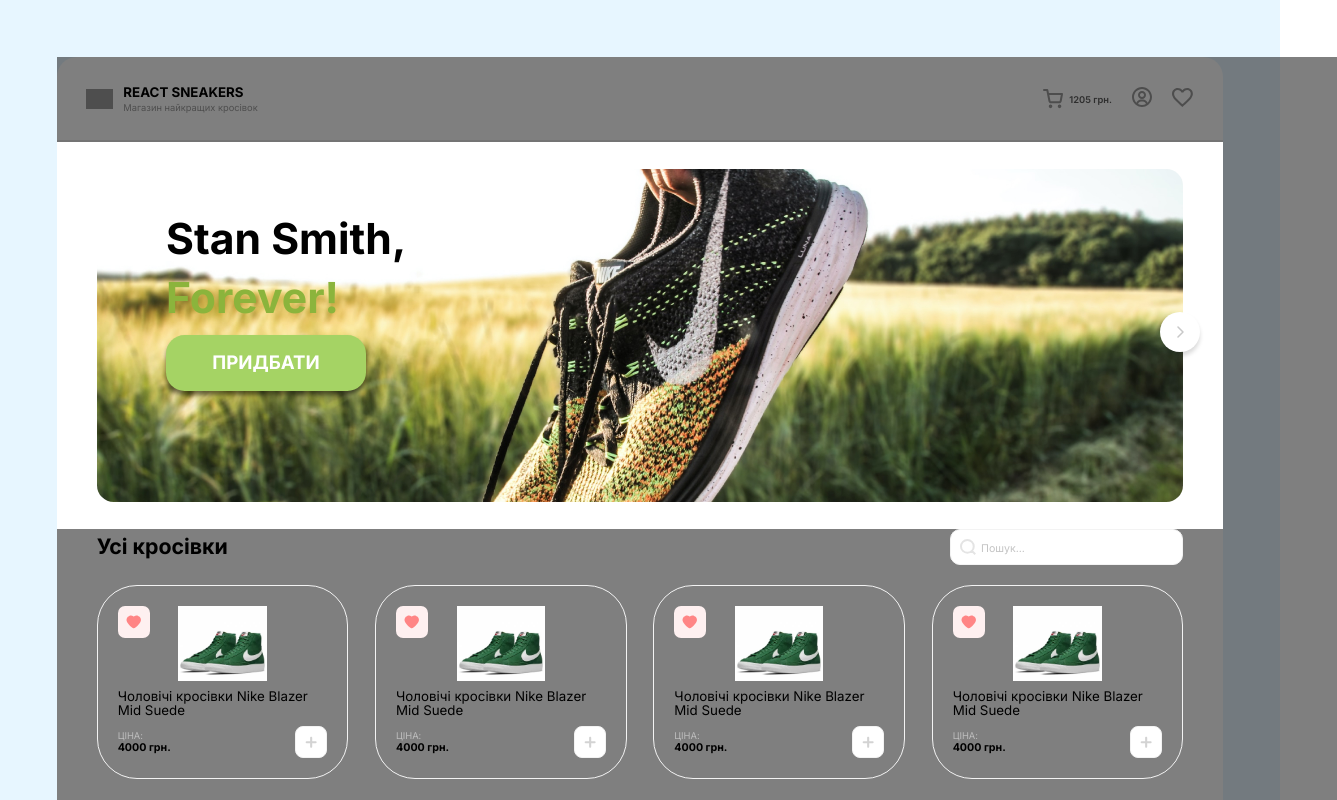
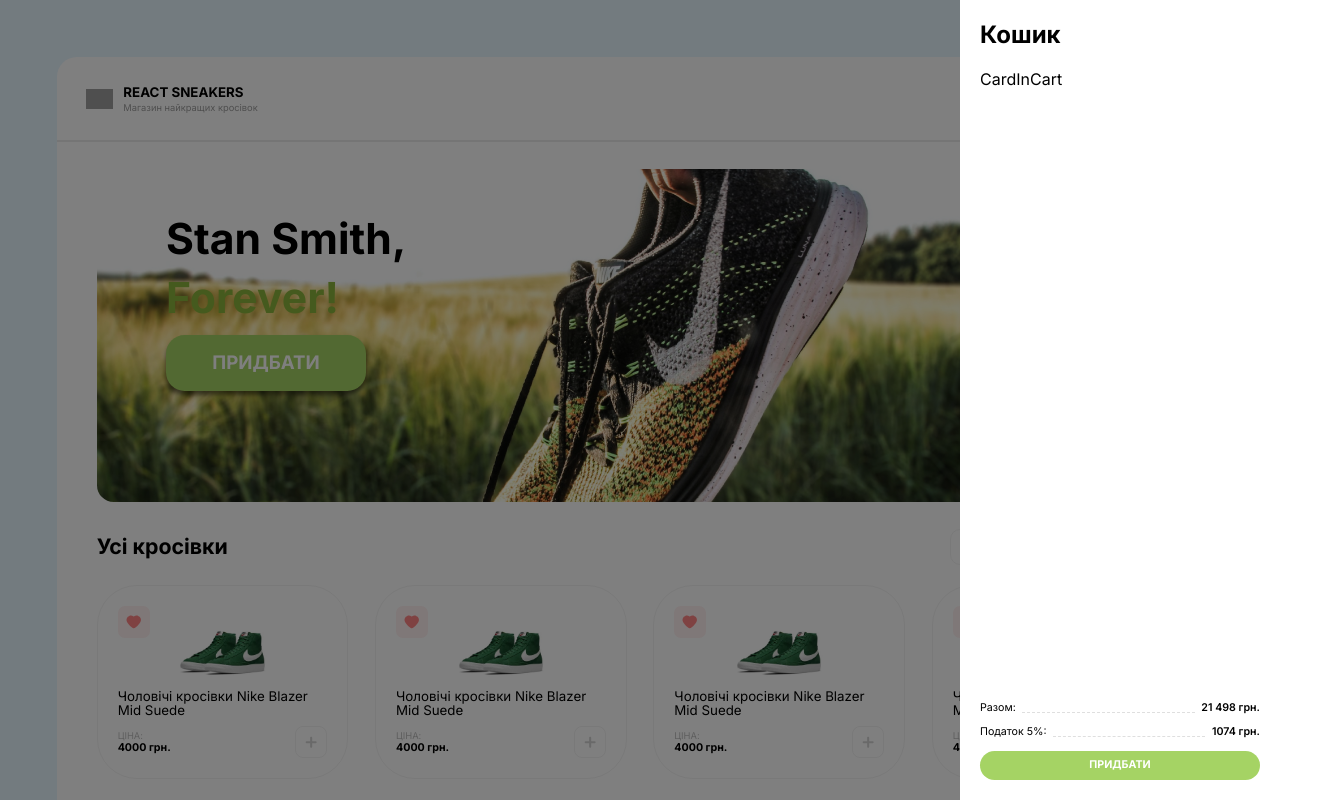
Before and after one commit to valeriy-developer/react-sneakers, a React (Create React App) app: page / in a window 1280 px wide. Shown: the top 800 px of the page, 1337 px wide, since content can reach past the window. Built offline with nearby package versions, Linux system fonts and the light colour scheme; grey boxes are pictures that could not be loaded.

Commit message:
feature: add cart without fix

```diff
--- a/package.json
+++ b/package.json
@@ -37,5 +37,8 @@
       "last 1 firefox version",
       "last 1 safari version"
     ]
+  },
+  "devDependencies": {
+    "prettier": "2.7.1"
   }
 }
--- /dev/null
+++ b/src/components/CardInCart.jsx
@@ -0,0 +1,7 @@
+import React from "react";
+
+const CardInCart = () => {
+  return <div>CardInCart</div>;
+};
+
+export default CardInCart;
--- a/src/components/Header.jsx
+++ b/src/components/Header.jsx
@@ -4,38 +4,36 @@
 import IconsFavorite from "../icons/IconsFavorite";
 import IconsPurchases from "../icons/IconsPurchases";
 import Logo from "../images/1.jpg";
-import Popup from "./Popup";
 
 const Header = () => {
   return (
-    <header className="header">
-      <div className="header__wrapper">
-        <div className="header__left-block">
-          <Link to="/" className="header__logo-link">
-            <img className="header__logo" src={Logo} alt="Logo" />
-            <div className="header__text-wrapper">
-              <h2 className="header__title">REACT SNEAKERS</h2>
-              <p className="header__desc">Магазин найкращих кросівок</p>
+    <header className='header'>
+      <div className='header__wrapper'>
+        <div className='header__left-block'>
+          <Link to='/' className='header__logo-link'>
+            <img className='header__logo' src={Logo} alt='Logo' />
+            <div className='header__text-wrapper'>
+              <h2 className='header__title'>REACT SNEAKERS</h2>
+              <p className='header__desc'>Магазин найкращих кросівок</p>
             </div>
           </Link>
         </div>
-        <div className="header__nav">
-          <div className="header__cart-wrapper">
-            <IconsCart className="header__cart-icon" />
-            <p className="header__cart-price">1205 грн.</p>
+        <div className='header__nav'>
+          <div className='header__cart-wrapper'>
+            <IconsCart className='header__cart-icon' />
+            <p className='header__cart-price'>1205 грн.</p>
           </div>
-          <div className="header__nav-icon">
-            <Link to="/cart">
-              <IconsPurchases className="header__purchases" />
+          <div className='header__nav-icon'>
+            <Link to='/cart'>
+              <IconsPurchases className='header__purchases' />
             </Link>
-            <Link to="/favorites">
-              <IconsFavorite className="header__favorites" />
+            <Link to='/favorites'>
+              <IconsFavorite className='header__favorites' />
             </Link>
           </div>
         </div>
       </div>
-      <div className="header__line"></div>
-      <Popup />
+      <div className='header__line'></div>
     </header>
   );
 };
--- a/src/components/Popup.jsx
+++ b/src/components/Popup.jsx
@@ -1,11 +1,31 @@
 import React from "react";
+import Button from "./Button";
+import CardInCart from "./CardInCart";
 
 const Popup = () => {
   return (
-    <div className="popup">
-      <div className="popup__backdrop"></div>
-      <div className="popup__wrapper">
-        <div className="s">hello</div>
+    <div className='popup'>
+      <div className='popup__backdrop'></div>
+      <div className='popup__wrapper'>
+        <div className='popup__top-block'>
+          <h2 className='popup__title'>Кошик</h2>
+          <div className='popup__card-wrapper'>
+            <CardInCart />
+          </div>
+        </div>
+        <div className='popup__bottom-block'>
+          <div className='popup__text-wrapper'>
+            <p className='popup__text'>Разом:</p>
+            <p className='popup__dashed-line'></p>
+            <p className='popup__amount'>21 498 грн.</p>
+          </div>
+          <div className='popup__text-wrapper'>
+            <p className='popup__text'>Податок 5%:</p>
+            <p className='popup__dashed-line'></p>
+            <p className='popup__amount'>1074 грн. </p>
+          </div>
+          <Button />
+        </div>
       </div>
     </div>
   );
--- a/src/pages/Home.jsx
+++ b/src/pages/Home.jsx
@@ -1,6 +1,7 @@
 import React from "react";
 import Button from "../components/Button";
 import Card from "../components/Card";
+import Popup from "../components/Popup";
 import IconsCircleButton from "../icons/IconsCircleButton";
 import IconsSearch from "../icons/IconsSearch";
 import bigImg from "../images/2.jpg";
@@ -8,35 +9,36 @@
 const Home = () => {
   return (
     <>
-      <section className="section home-1">
-        <div className="container home-1__slider">
-          <img className="home-1__img" src={bigImg} alt="Sneakers" />
-          <div className="home-1__text-wrapper">
-            <h1 className="home-1__title">
-              <span className="home-1__span-title">Stan Smith,</span> Forever!
+      <Popup />
+      <section className='section home-1'>
+        <div className='container home-1__slider'>
+          <img className='home-1__img' src={bigImg} alt='Sneakers' />
+          <div className='home-1__text-wrapper'>
+            <h1 className='home-1__title'>
+              <span className='home-1__span-title'>Stan Smith,</span> Forever!
             </h1>
             <Button />
           </div>
-          <button className="home-1__circle-btn">
+          <button className='home-1__circle-btn'>
             <IconsCircleButton />
           </button>
         </div>
       </section>
-      <section className="section home-2">
-        <div className="container home-2__wrapper">
-          <div className="home-2__top-wrapper">
-            <h2 className="home-2__title">Усі кросівки</h2>
-            <div className="home-2__input-wrapper">
+      <section className='section home-2'>
+        <div className='container home-2__wrapper'>
+          <div className='home-2__top-wrapper'>
+            <h2 className='home-2__title'>Усі кросівки</h2>
+            <div className='home-2__input-wrapper'>
               <input
-                type="text"
-                name="search-card"
-                placeholder="Пошук..."
-                className="home-2__input"
+                type='text'
+                name='search-card'
+                placeholder='Пошук...'
+                className='home-2__input'
               />
               <IconsSearch />
             </div>
           </div>
-          <ul className="home-2__bottom-list">
+          <ul className='home-2__bottom-list'>
             <Card />
           </ul>
         </div>
--- a/src/styles/components/popup.scss
+++ b/src/styles/components/popup.scss
@@ -1,16 +1,71 @@
 .popup {
-  position: absolute;
+  position: fixed;
   top: 0;
   left: 0;
   right: 0;
   bottom: 0;
   width: 100%;
   height: 100%;
+  z-index: 10;
 }
 
 .popup__backdrop {
   background-color: #000000;
   opacity: 0.5;
-  width: 100vw;
-  height: 100vh;
+  width: 100%;
+  height: 100%;
 }
+
+.popup__wrapper {
+  position: absolute;
+  display: flex;
+  justify-content: space-between;
+  flex-direction: column;
+  right: 0;
+  top: 0;
+  width: 25%;
+  height: 100%;
+  background-color: #ffffff;
+  padding: vw(30);
+}
+
+.popup__card-wrapper {
+  margin-top: vw(30);
+}
+
+.popup__bottom-block {
+  display: flex;
+  flex-direction: column;
+  row-gap: vw(20);
+}
+
+.popup__text-wrapper {
+  display: flex;
+  justify-content: space-between;
+  align-items: flex-end;
+}
+
+.popup__text {
+  font-weight: 400;
+  font-size: vw(16);
+  line-height: 100%;
+  white-space: nowrap;
+  padding-right: vw(10);
+}
+
+.popup__amount {
+  font-weight: 600;
+  font-size: vw(16);
+  line-height: 100%;
+  white-space: nowrap;
+  padding-left: vw(10);
+}
+
+.popup__dashed-line {
+  border: none;
+  border-bottom: 1px dashed #dfdfdf;
+  color: #fff;
+  background-color: #fff;
+  height: 1px;
+  width: 100%;
+}
```
Also changed, not shown: 1 other file (tests, documents, lock files or other folders).
